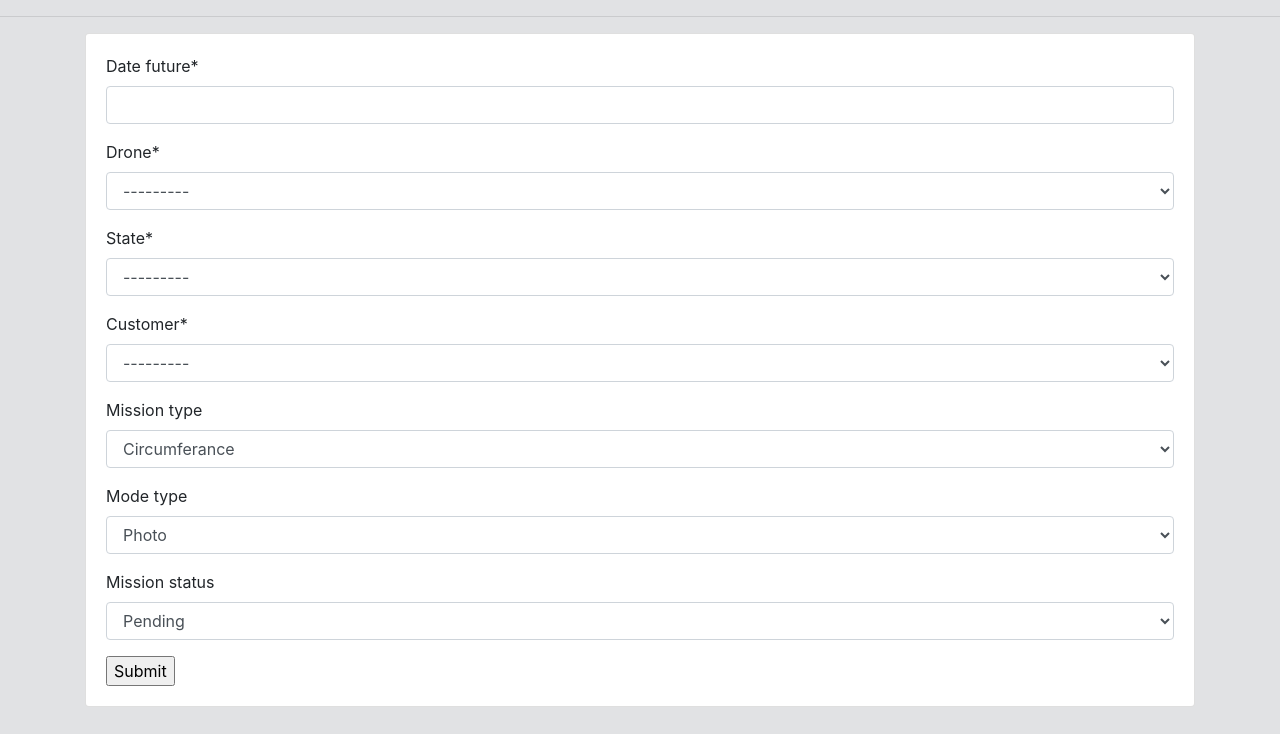
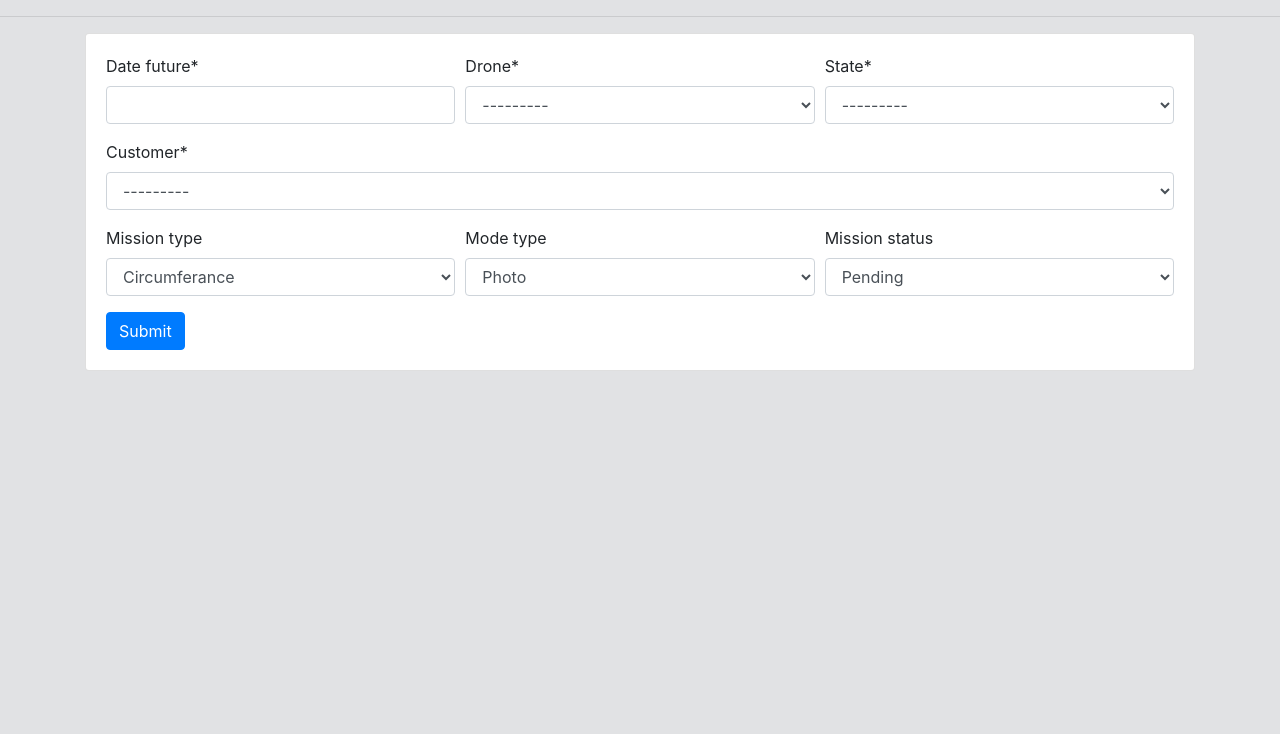
Before and after one commit to assh/drone, a Django app: page /create_mission/ in a window 1280 px wide. Shown: the part 66-800 px from the top of the page. Run offline with Django 3.2, Linux system fonts and the light colour scheme; the visitor is signed in with stand-in values (Sample User, id 1); some libraries are stand-ins or nearby versions.

Commit message:
Updated mission form UI

```diff
--- a/drman/accounts/templates/accounts/customer_form.html
+++ b/drman/accounts/templates/accounts/customer_form.html
@@ -25,7 +25,7 @@
     </div>
     {{form.address|as_crispy_field}}
 
-    <button type="submit" class="btn btn-primary">Create</button>
+    <button type="submit" class="btn btn-primary">Submit</button>
 </form>
 </div>
 </div>
--- a/drman/accounts/templates/accounts/mission_form.html
+++ b/drman/accounts/templates/accounts/mission_form.html
@@ -5,12 +5,37 @@
 
 <div class="container">
     <div class="card card-body">
-<form action="" method="POST">
-    {% csrf_token %}
-    {{form|crispy}}
-    <input type="submit" name="submit">
-</form>
-</div>
+        <form action="" method="POST">
+            {% csrf_token %}
+
+            <div class="form-row">
+                <div class="form-group col-md-4 mb-0">
+                    {{form.date_future|as_crispy_field}}
+                </div>
+                <div class="form-group col-md-4 mb-0">
+                    {{form.drone|as_crispy_field}}
+                </div>
+                <div class="form-group col-md-4 mb-0">
+                    {{form.state|as_crispy_field}}
+                </div>
+            </div>
+
+                {{form.customer|as_crispy_field}}
+
+            <div class="form-row">
+                <div class="form-group col-md-4 mb-0">
+                    {{form.mission_type|as_crispy_field}}
+                </div>
+                <div class="form-group col-md-4 mb-0">
+                    {{form.mode_type|as_crispy_field}}
+                </div>
+                <div class="form-group col-md-4 mb-0">
+                    {{form.mission_status|as_crispy_field}}
+                </div>
+            </div>
+            <button type="submit" class="btn btn-primary">Submit</button>
+        </form>
+    </div>
 </div>
 
 {% endblock %}
```
Also changed, not shown: drman/accounts/templates/accounts/login.html (+4 -4 lines).
